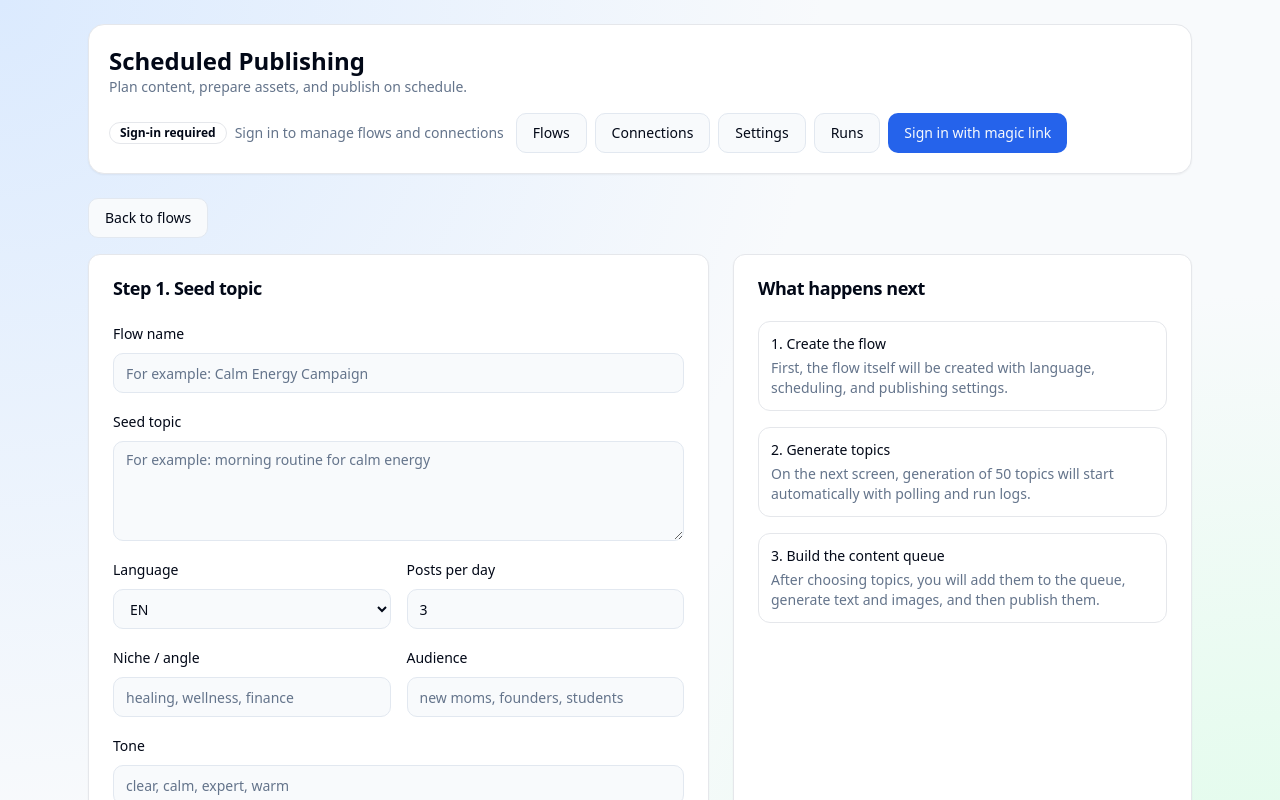
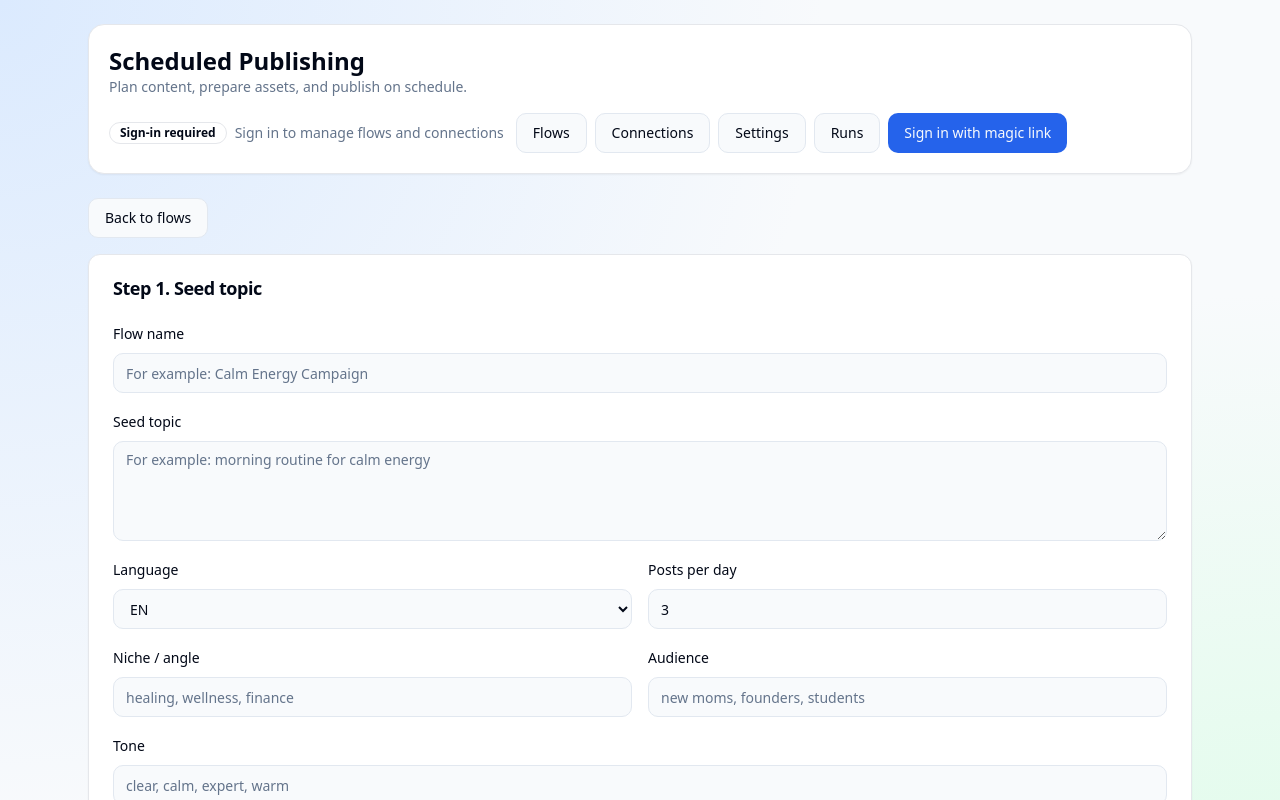
Before and after one commit to annalius3/8n8n8, a Next.js app: page /flows/new in a window 1280 px wide. Shown: the top 800 px of the page. Built offline with nearby package versions, Linux system fonts and the light colour scheme; no server answers.

Commit message:
Hide flow wizard helper panel

```diff
--- a/components/flow-wizard-form.tsx
+++ b/components/flow-wizard-form.tsx
@@ -84,7 +84,7 @@ export function FlowWizardForm() {
   }
 
   return (
-    <div className="grid gap-6 xl:grid-cols-[1.15fr_0.85fr]">
+    <div className="grid gap-6">
       <Card>
         <CardHeader>
           <CardTitle>Step 1. Seed topic</CardTitle>
@@ -160,26 +160,6 @@ export function FlowWizardForm() {
           </form>
         </CardContent>
       </Card>
-
-      <Card>
-        <CardHeader>
-          <CardTitle>What happens next</CardTitle>
-        </CardHeader>
-        <CardContent className="space-y-4 text-sm text-muted-foreground">
-          <div className="rounded-lg border p-3">
-            <p className="font-medium text-foreground">1. Create the flow</p>
-            <p className="mt-1">First, the flow itself will be created with language, scheduling, and publishing settings.</p>
-          </div>
-          <div className="rounded-lg border p-3">
-            <p className="font-medium text-foreground">2. Generate topics</p>
-            <p className="mt-1">On the next screen, generation of 50 topics will start automatically with polling and run logs.</p>
-          </div>
-          <div className="rounded-lg border p-3">
-            <p className="font-medium text-foreground">3. Build the content queue</p>
-            <p className="mt-1">After choosing topics, you will add them to the queue, generate text and images, and then publish them.</p>
-          </div>
-        </CardContent>
-      </Card>
     </div>
   );
 }
```
